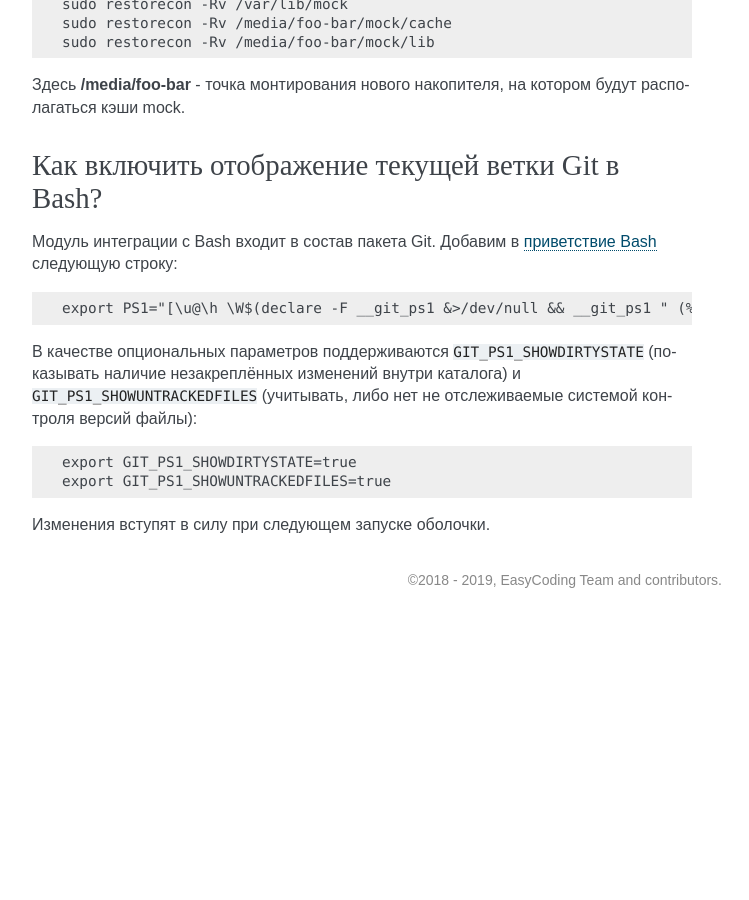
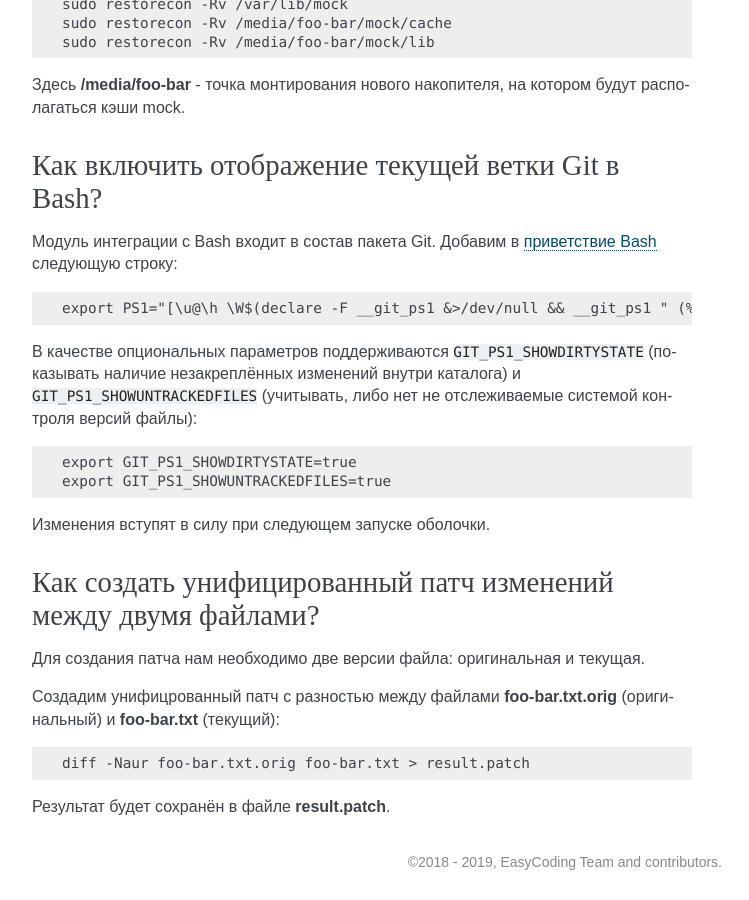
Before and after one commit to RussianFedora/FAQ, a Sphinx documentation site: the page built from source/development.rst, in a window 1280 px wide and 900 px high, scrolled down 13861 px. Shown: the whole window, without its empty margins (388-1137 px from the left). Built offline with Sphinx 7.4.7, drawn with Linux system fonts in a browser that asks for light colours; before the commit the page ends 14479 px from its top, so only the background shows below that; some of the changed text lies outside the part shown.

Commit message:
Added question about creating patches between two versions of text file.

```diff
--- a/source/development.rst
+++ b/source/development.rst
@@ -791,3 +791,19 @@
     export GIT_PS1_SHOWUNTRACKEDFILES=true
 
 Изменения вступят в силу при следующем запуске оболочки.
+
+.. index:: patch, diff, unified
+.. _patch-create:
+
+Как создать унифицированный патч изменений между двумя файлами?
+==================================================================
+
+Для создания патча нам необходимо две версии файла: оригинальная и текущая.
+
+Создадим унифицрованный патч с разностью между файлами **foo-bar.txt.orig** (оригинальный) и **foo-bar.txt** (текущий):
+
+.. code-block:: text
+
+    diff -Naur foo-bar.txt.orig foo-bar.txt > result.patch
+
+Результат будет сохранён в файле **result.patch**.
```
